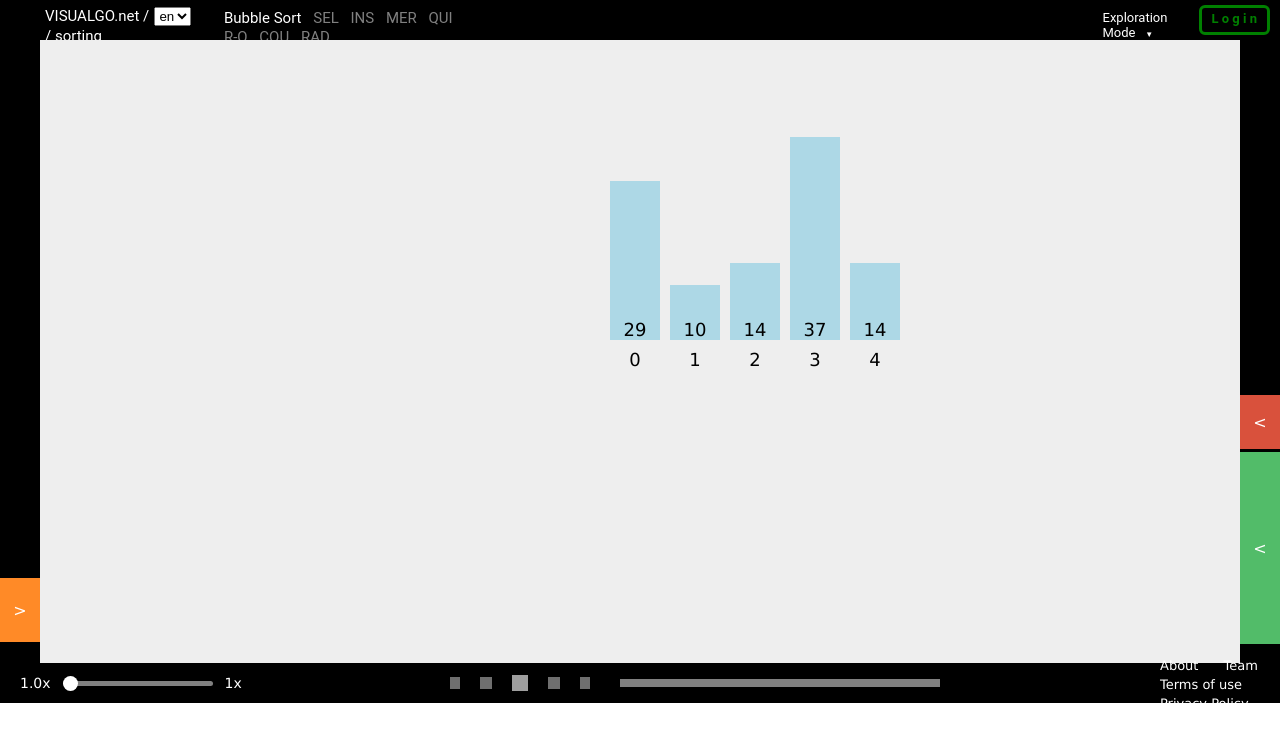
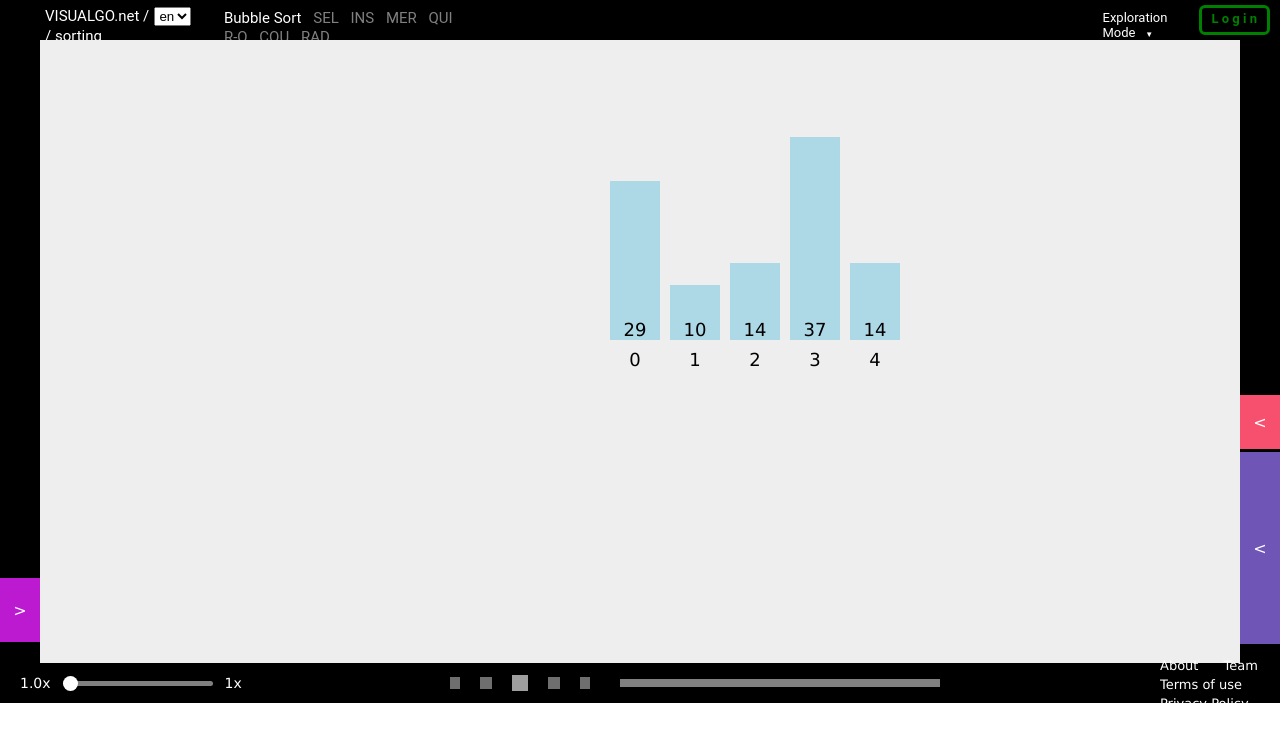
Before and after one commit to dryflowery/front-task, a Svelte app in the folder Sechan Lee/3주차/: page / in a window 1280 px wide. Shown: the top 742 px of the page. Built offline with nearby package versions, Linux system fonts and the light colour scheme; grey boxes are pictures that could not be loaded.

Commit message:
update random color

```diff
--- a/Sechan Lee/3주차/src/component/Main/Side/Toggle/AlgoToggle.svelte
+++ b/Sechan Lee/3주차/src/component/Main/Side/Toggle/AlgoToggle.svelte
@@ -5,6 +5,17 @@
 
     let isDropdownVisible = false;
     let isCreateElementVisible = false;
+    let randomColor = getRandomColor();
+    let hoverColor = '#000000';
+
+    function getRandomColor() {
+        const letters = '0123456789ABCDEF';
+        let color = '#';
+        for (let i = 0; i < 6; i++) {
+            color += letters[Math.floor(Math.random() * 16)];
+        }
+        return color;
+    }
 
     const toggleDropdown = () => {
         isDropdownVisible = !isDropdownVisible;
@@ -18,7 +29,6 @@
         isCreateElementVisible = !isCreateElementVisible;
     }
 
-    // dropdown과 elementCreate를 클릭해도 main의 toggleDropdown 함수가 실행되지 않도록 함
     const stopPropagation = (event) => {
         event.stopPropagation();
     }
@@ -29,7 +39,7 @@
     }
 </script>
 
-<main on:click={toggleDropdown}>
+<main on:click={toggleDropdown} style="--random-bg-color: {randomColor}; --hover-bg-color: {hoverColor}">
     <div id="arrow" class:dropdownVisible={isDropdownVisible}>
         &gt;
     </div>
@@ -43,7 +53,7 @@
 
     {#if isCreateElementVisible}
         <div id="create-element-comp" on:click={stopPropagation} transition:fly={{ x: -45, duration: 750 }}>
-            <CreateElement/>
+            <CreateElement randomColor={randomColor}/>
         </div>
     {/if}
 </main>
@@ -55,9 +65,9 @@
         align-items: center;
         justify-content: center;
         height: 64px;
-        background-color: #FF8A27;
         cursor: pointer;
         overflow: visible;
+        background-color: var(--random-bg-color);
     }
 
     #arrow {
@@ -82,21 +92,21 @@
         left: 45px;
         height: 64px;
         width: 150px;
-        background-color: #FF8A27;
         z-index: 1;
+        background-color: var(--random-bg-color);
     }
 
     .algo-dropdown-btn {
-        background-color: #FF8A27;
         color: white;
         border: none;
         flex: 1;
         cursor: pointer;
         text-align: left;
+        background-color: var(--random-bg-color);
     }
 
     .algo-dropdown-btn:hover {
-        background-color: #E67E22;
+        background-color: var(--hover-bg-color);
     }
 
     #create-element-comp {
--- a/Sechan Lee/3주차/src/component/Main/Side/Toggle/CodeToggle.svelte
+++ b/Sechan Lee/3주차/src/component/Main/Side/Toggle/CodeToggle.svelte
@@ -3,6 +3,16 @@
     import { codeColor, animationWorking } from '../../../../lib/store';
 
     let isVisible = false;
+    let randomColor = getRandomColor();
+
+    function getRandomColor() {
+        const letters = '0123456789ABCDEF';
+        let color = '#';
+        for (let i = 0; i < 6; i++) {
+            color += letters[Math.floor(Math.random() * 16)];
+        }
+        return color;
+    }
 
     $: if ($animationWorking) {
         isVisible = true;
@@ -18,13 +28,13 @@
     }
 </script>
 
-<main on:click={toggleDropdown}>
+<main on:click={toggleDropdown} style="--random-bg-color: {randomColor};">
     <div id="arrow" class:isVisible={isVisible}>
         &lt;
     </div>
 
     {#if isVisible}
-        <div id='dropdown' on:click={stopPropagation} transition:fly={{ x: 45, duration: 750 }}>
+        <div id='dropdown' on:click={stopPropagation} transition:fly={{ x: 45, duration: 750 }}  style="--random-bg-color: {randomColor};">
             <div class='code' style="background-color: {$codeColor[0]};">do</div>
 
             <div class='code' style="background-color: {$codeColor[1]};">&nbsp;&nbsp; <b>swapped</b> = false</div>
@@ -46,7 +56,7 @@
         display: flex;
         align-items: center;
         justify-content: center;
-        background-color: #52BC69;
+        background-color: var(--random-bg-color);
         height: 192px;
         cursor: pointer;
     }
@@ -72,7 +82,7 @@
         left: -420px;
         height: 192px;
         width: 415px;
-        background-color: #52BC69;
+        background-color: var(--random-bg-color);
         z-index: 0;
         cursor: default;
     }
--- a/Sechan Lee/3주차/src/component/Main/Side/Toggle/CreateElement.svelte
+++ b/Sechan Lee/3주차/src/component/Main/Side/Toggle/CreateElement.svelte
@@ -2,8 +2,10 @@
     import { numArr, elementCnt, animationWorking, codeColor,
              naturalLang, isPaused, animationCnt } from '../../../../lib/store';
 
+    export let randomColor;
     let elementInput = '';
     let errorMessage = '';
+    let hoverColor = '#000000';
 
     // N = <input>에서 값의 범위가 유효한지 체크
     const validInput = (event) => {
@@ -35,7 +37,6 @@
             graphElements[idx].style.backgroundColor = "#ADD8E6";
         });
     }
-
 
     // 랜덤한 원소 생성
     const createRadomElements = () => {
@@ -81,7 +82,7 @@
     };
 </script>
 
-<main class:isErrorMessage={errorMessage}>
+<main class:isErrorMessage={errorMessage} style="--random-bg-color: {randomColor}; --hover-bg-color: {hoverColor};">
     <span class='txt'>N</span> <span class='txt'>=</span>
     <input type="number" id="element-cnt-input" min="0" max="20" on:blur={validInput} bind:value={$elementCnt}>
     <button id="random-btn" on:click={createRadomElements}>Random</button>
@@ -120,15 +121,16 @@
     }
 
     button {
-        background-color: #FF8A27;
+        background-color: var(--random-bg-color);
         color: white;
         border: none;
         cursor: pointer;
         padding: 4px 8px;
+
     }
 
     button:hover {
-        background-color: #E67E22;
+        background-color: var(--hover-bg-color);
     }
 
     #element-cnt-input {
--- a/Sechan Lee/3주차/src/component/Main/Side/Toggle/NaturalToggle.svelte
+++ b/Sechan Lee/3주차/src/component/Main/Side/Toggle/NaturalToggle.svelte
@@ -3,6 +3,16 @@
     import { animationWorking, naturalLang } from '../../../../lib/store';
 
     let isVisible = false;
+    let randomColor = getRandomColor();
+
+    function getRandomColor() {
+        const letters = '0123456789ABCDEF';
+        let color = '#';
+        for (let i = 0; i < 6; i++) {
+            color += letters[Math.floor(Math.random() * 16)];
+        }
+        return color;
+    }
 
     $: if ($animationWorking) {
         isVisible = true;
@@ -18,7 +28,7 @@
     }
 </script>
 
-<main on:click={toggleDropdown}>
+<main on:click={toggleDropdown} style="--random-bg-color: {randomColor};">
     <div id="arrow" class:isVisible={isVisible}>
         &lt;
     </div>
@@ -37,7 +47,7 @@
         display: flex;
         align-items: center;
         justify-content: center;
-        background-color: #d9513C;
+        background-color: var(--random-bg-color);
         height: 54px;
         cursor: pointer;
     }
@@ -71,7 +81,7 @@
         left: -420px;
         height: 54px;
         width: 415px;
-        background-color: #d9513C;
+        background-color: var(--random-bg-color); /* 랜덤 배경색 */
         z-index: 0;
         cursor: default;
     }
```
